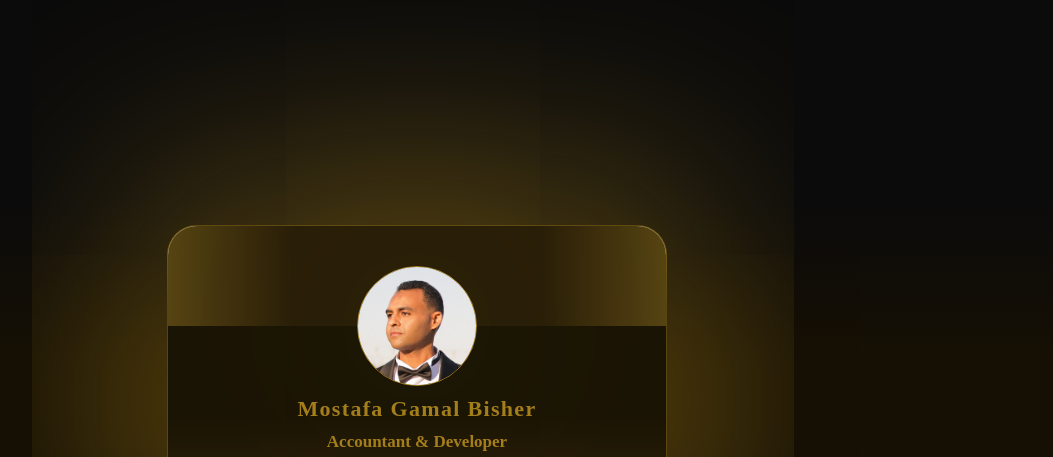
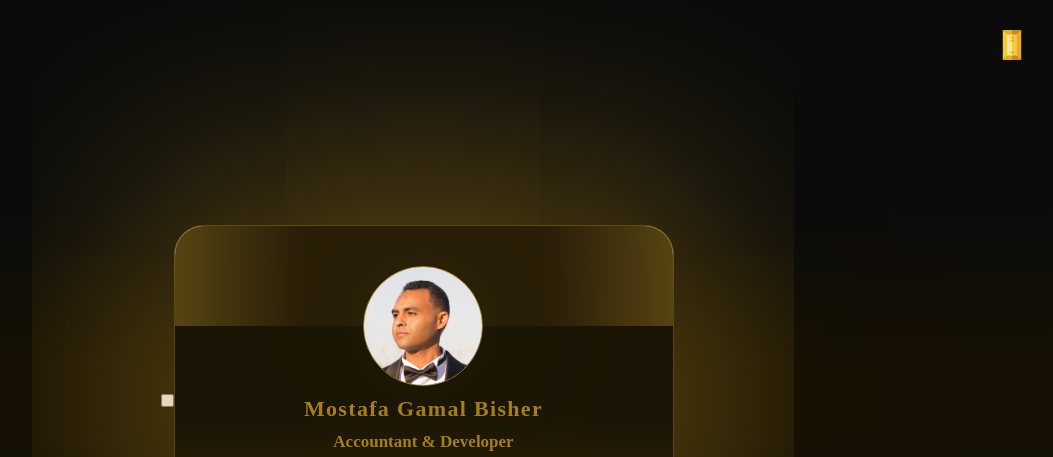
Before and after one commit to MostafaGamalBisher/luxury-profile-card, a plain HTML site: page index.html in a window 1280 px wide. Shown: the top 457 px of the page, without its empty margins (223-1276 px from the left). Drawn offline with Linux system fonts and the light colour scheme.

Commit message:
Add gold bar checkbox and animation to profile card

```diff
--- a/index.html
+++ b/index.html
@@ -8,6 +8,15 @@
   </head>
   <body>
     <div class="container">
+      <input type="checkbox" id="gold" class="gold" />
+      <label for="gold" class="gold_bar">
+        <img
+          src="./assets/gold-ingot-gold-svgrepo-com.svg"
+          alt="gold bar"
+          class="gold_bar-img"
+        />
+      </label>
+
       <article class="card">
         <div class="top"></div>
         <div class="middle">
--- a/style.css
+++ b/style.css
@@ -67,6 +67,44 @@ body {
     #0b0b0b 100%
   );
 }
+.gold {
+  /* display: none; */
+}
+
+.gold_bar {
+  position: absolute;
+  color: red;
+  top: 3rem;
+  right: 3rem;
+}
+
+.gold_bar-img {
+  width: 3rem;
+  height: 3rem;
+}
+
+@keyframes sparkel {
+  0% {
+    box-shadow: 0 0 5rem var(--color-text);
+  }
+  25% {
+    box-shadow: 0 0 10rem var(--color-text);
+  }
+  50% {
+    box-shadow: 0 0 20rem var(--color-text);
+  }
+  75% {
+    box-shadow: 0 0 30rem var(--color-text);
+  }
+  100% {
+    box-shadow: 0 0 100rem var(--color-text);
+  }
+}
+
+.container:has(.gold:checked) .card {
+  animation: sparkel 0.9s infinite alternate;
+}
+
 /* End container */
 
 /* Card */
```
Also changed, not shown: assets/gold-ingot-gold-svgrepo-com.svg (added).
